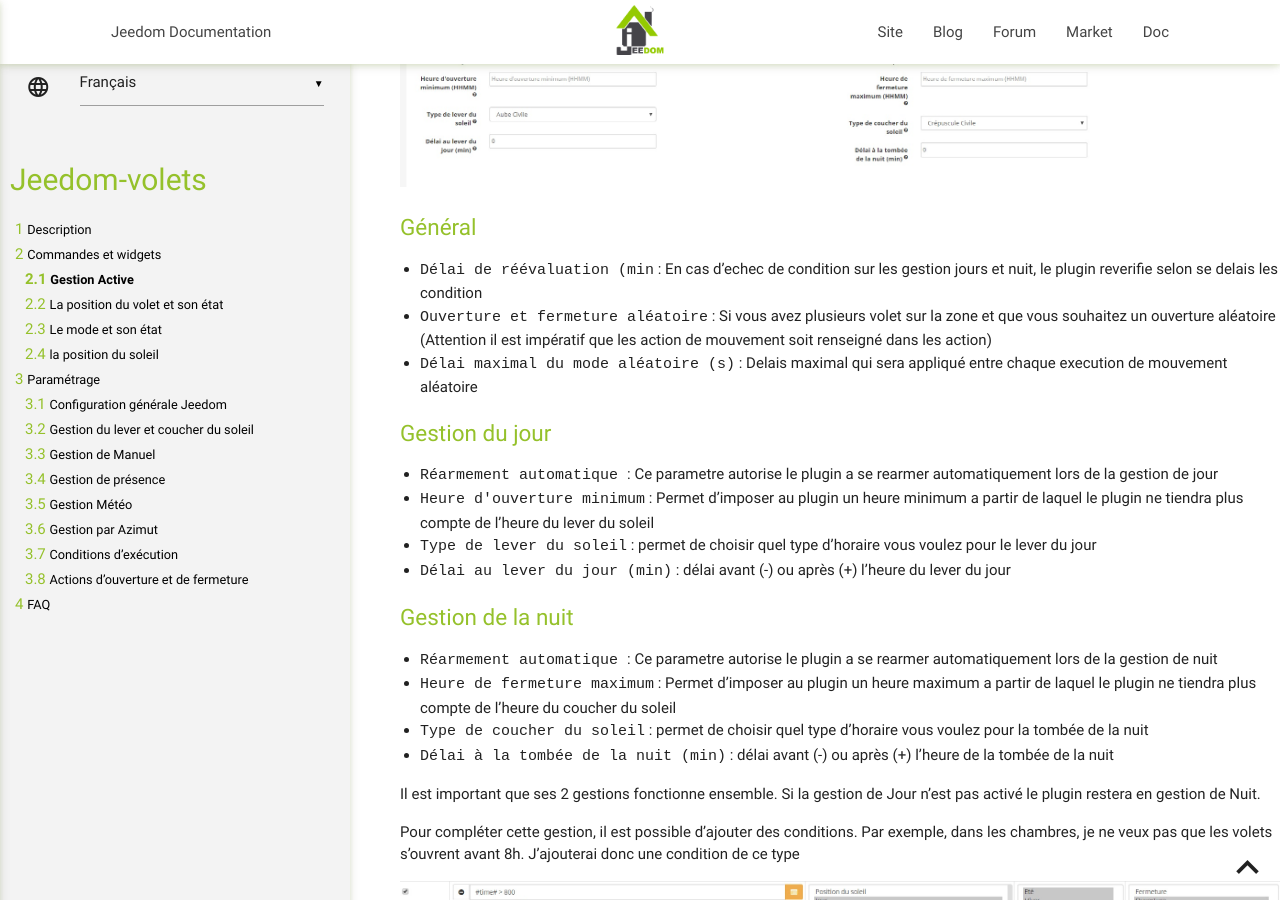
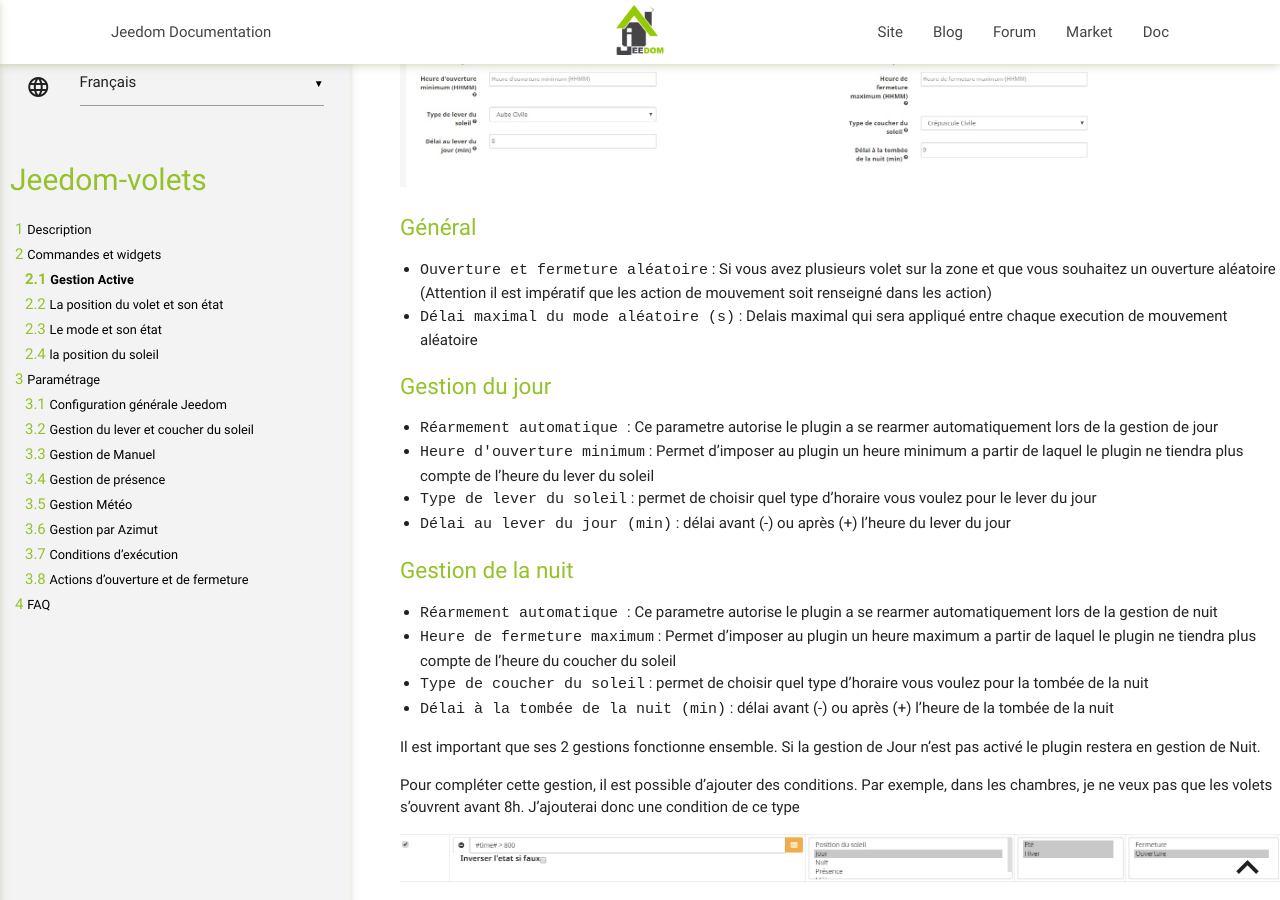
Before and after one commit to ndy913/Jeedom-Volets, a Jekyll site: the page built from docs/fr_FR/index.md, in a window 1280 px wide and 900 px high, scrolled down 4368 px. Built offline with Jekyll 4.4.1, drawn with Linux system fonts in a browser that asks for light colours; our own code applies the rules of GitHub Pages for plain Markdown files.

Commit message:
Update index.md

```diff
--- a/docs/fr_FR/index.md
+++ b/docs/fr_FR/index.md
@@ -105,7 +105,6 @@ Il faut activer la gestion pour faire apparaitre les champs de configuration sp
 
 ### Général
 
-* `Délai de réévaluation (min` : En cas d'echec de condition sur les gestion jours et nuit, le plugin reverifie selon se delais les condition
 * `Ouverture et fermeture aléatoire` : Si vous avez plusieurs volet sur la zone et que vous souhaitez un ouverture aléatoire (Attention il est impératif que les action de mouvement soit renseigné dans les action)
 * `Délai maximal du mode aléatoire (s)` : Delais maximal qui sera appliqué entre chaque execution de mouvement aléatoire
 
```
